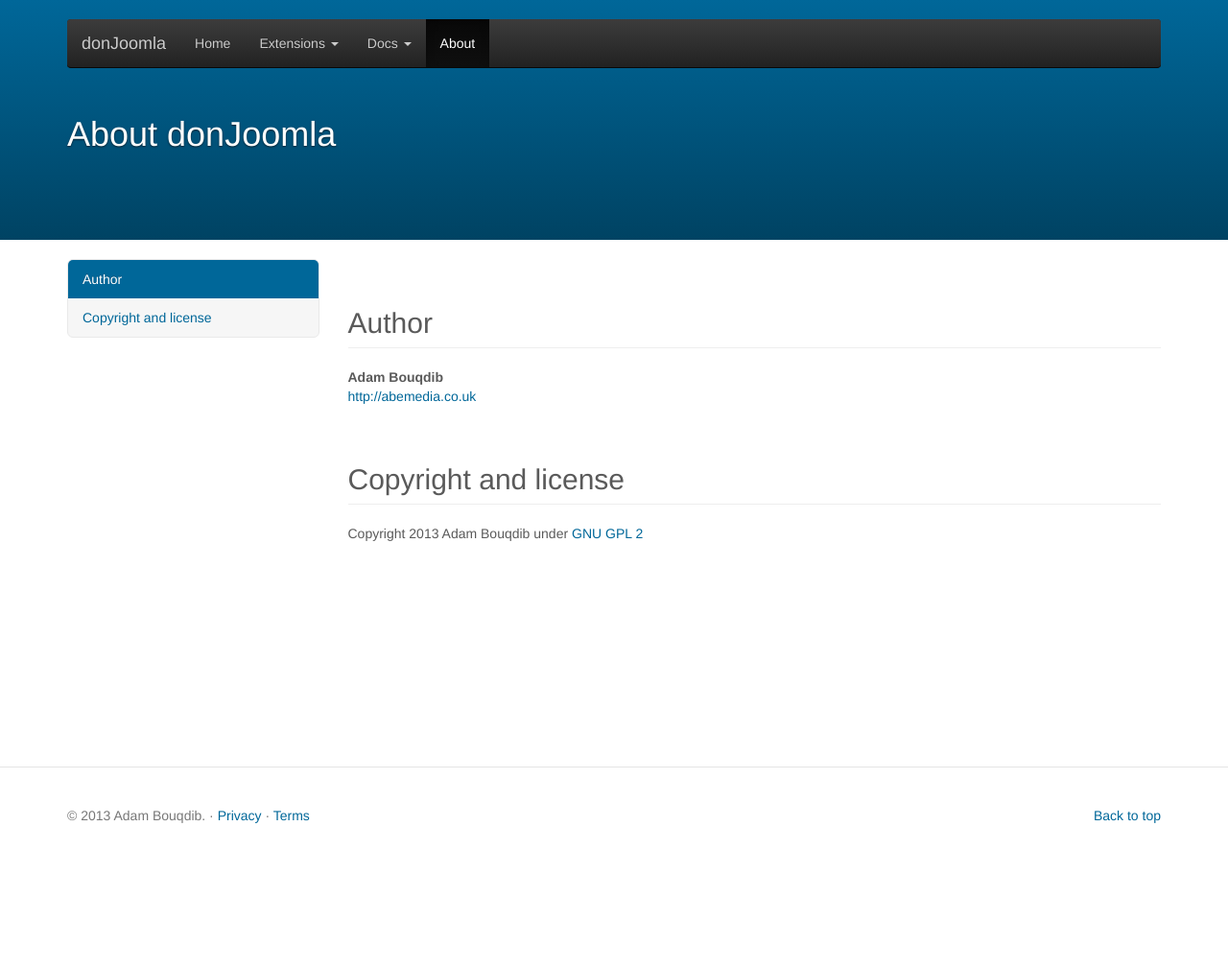
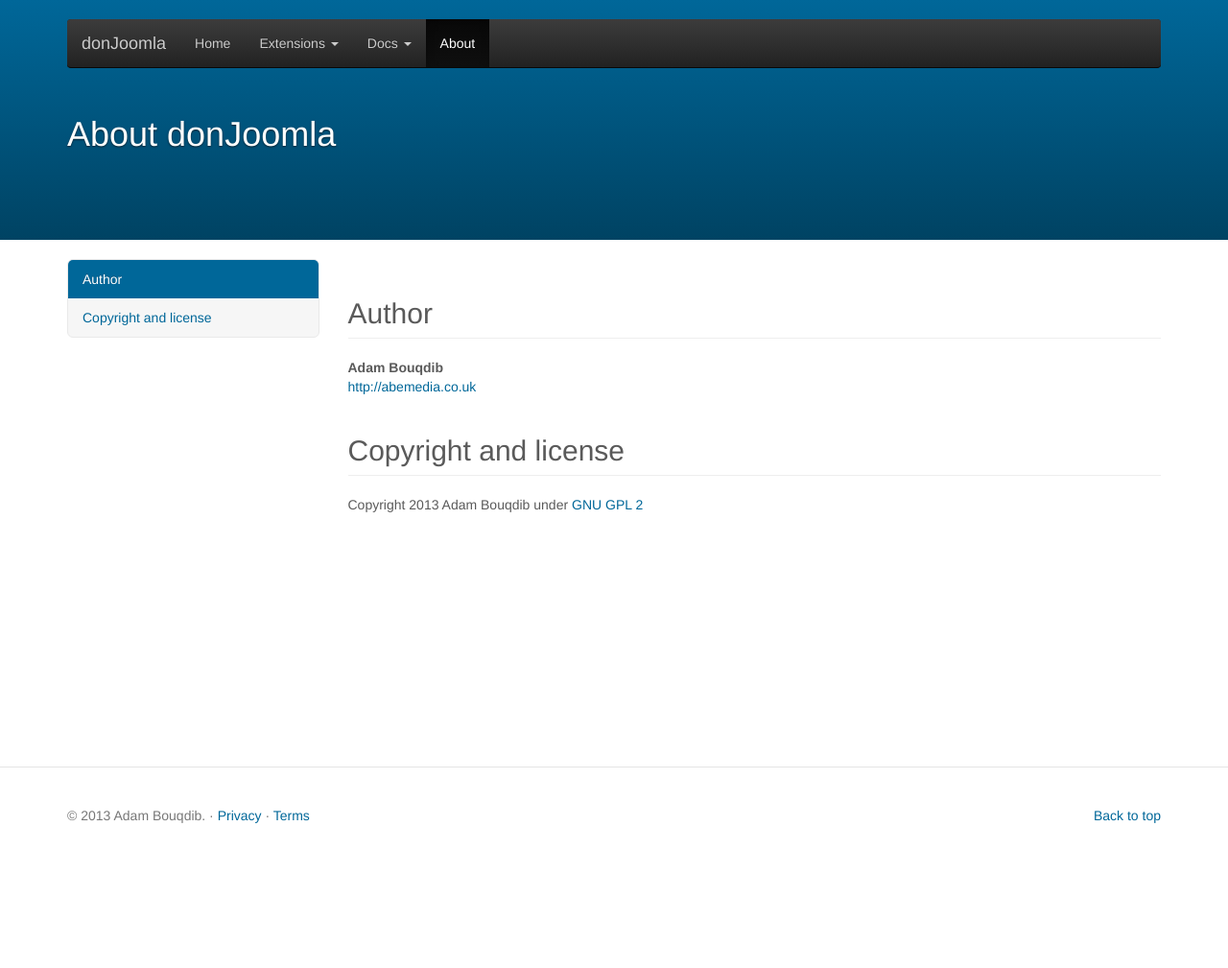
Before and after one commit to donJoomla/donjoomla.github.io, a Jekyll site: the page built from about.html, in a window 1280 px wide. Shown: the whole page at 96% size. Built offline with Jekyll 4.4.1, drawn with Linux system fonts in a browser that asks for light colours; nearby versions of some CDN libraries; after the commit the page ends 969 px from its top, so only the background shows below that.

Commit message:
Update style.css

```diff
--- a/css/style.css
+++ b/css/style.css
@@ -158,10 +158,6 @@ footer.affix {
     width: 263px;
   }
 }
-h2.page-header {
-	padding-top:50px;
-	margin-top:0;
-}
 footer {
 	padding-top: 40px;
 	padding-bottom: 30px;
```
